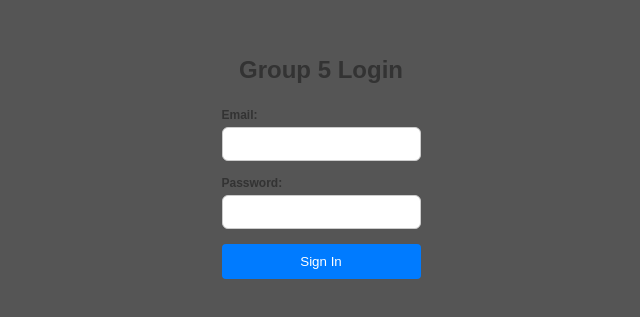
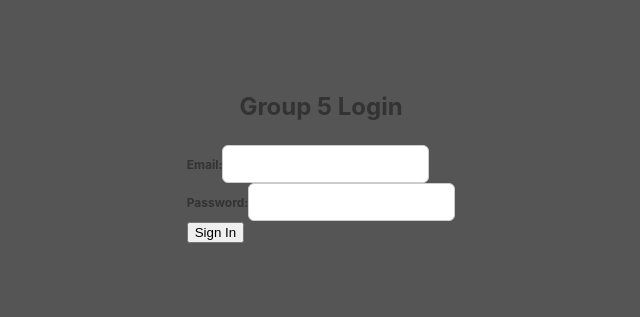
Before and after one commit to Theophilus-Nueva/LoginFormsProjectGroup5, a React (Vite) app: page / in a window 1280 px wide. Shown: the part 233-550 px from the top of the page, without its empty margins (319-959 px from the left). Built offline with nearby package versions, Linux system fonts and the light colour scheme.

Commit message:
fixed login.jsx

```diff
--- a/src/routes/Login.jsx
+++ b/src/routes/Login.jsx
@@ -1,5 +1,5 @@
 import React, { useState } from 'react';
-import { useNavigate } from 'react-router-dom'; // 1. Import useNavigate
+import { useNavigate } from 'react-router-dom';
 import { loginUser } from '../services/authService';
 
 const Login = () => {
@@ -9,7 +9,6 @@ const Login = () => {
   const [message, setMessage] = useState('');
   const [isError, setIsError] = useState(false);
 
-  // 2. Initialize the navigator
   const navigate = useNavigate();
 
   const handleLogin = async (e) => {
@@ -22,9 +21,8 @@ const Login = () => {
       const data = await loginUser(email, password);
 
       if (data.status === "mfa_required") {
-        // 3. THE REDIRECT!
-        // If login is successful, immediately send them to the success page.
-        navigate('/success');
+        // Send the user to the OTP screen and pass along their user_id
+        navigate('/otp', { state: { userId: data.user_id } });
       }
 
     } catch (error) {
@@ -40,59 +38,40 @@ const Login = () => {
   };
 
   return (
-    <div style={{ maxWidth: '400px', margin: '50px auto', fontFamily: 'sans-serif' }}>
+    <div className="login-container">
       <h2>Group 5 Login</h2>
 
+      {/* Using dynamic classes so your CSS file can style errors vs successes */}
       {message && (
-        <div style={{
-          padding: '10px',
-          marginBottom: '15px',
-          backgroundColor: '#ffebee',
-          color: '#c62828',
-          border: '1px solid #ef9a9a',
-          borderRadius: '4px'
-        }}>
+        <div className={isError ? "message error" : "message success"}>
           {message}
         </div>
       )}
 
-      <form onSubmit={handleLogin} style={{ display: 'flex', flexDirection: 'column', gap: '15px' }}>
-        <div>
-          <label style={{ display: 'block', marginBottom: '5px' }}>Email:</label>
+      <form onSubmit={handleLogin}>
+        <div className="input-group">
+          <label>Email:</label>
           <input
             type="email"
             value={email}
             onChange={(e) => setEmail(e.target.value)}
             required
             disabled={isLoading}
-            style={{ width: '100%', padding: '8px', boxSizing: 'border-box' }}
           />
         </div>
 
-        <div>
-          <label style={{ display: 'block', marginBottom: '5px' }}>Password:</label>
+        <div className="input-group">
+          <label>Password:</label>
           <input
             type="password"
             value={password}
             onChange={(e) => setPassword(e.target.value)}
             required
             disabled={isLoading}
-            style={{ width: '100%', padding: '8px', boxSizing: 'border-box' }}
           />
         </div>
 
-        <button
-          type="submit"
-          disabled={isLoading}
-          style={{
-            padding: '10px',
-            backgroundColor: isLoading ? '#ccc' : '#007bff',
-            color: 'white',
-            border: 'none',
-            borderRadius: '4px',
-            cursor: isLoading ? 'not-allowed' : 'pointer'
-          }}
-        >
+        <button type="submit" disabled={isLoading}>
           {isLoading ? "Authenticating..." : "Sign In"}
         </button>
       </form>
```
